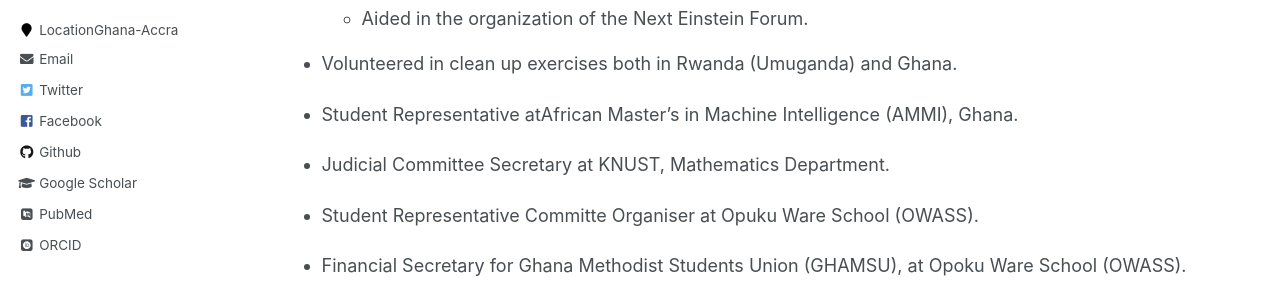
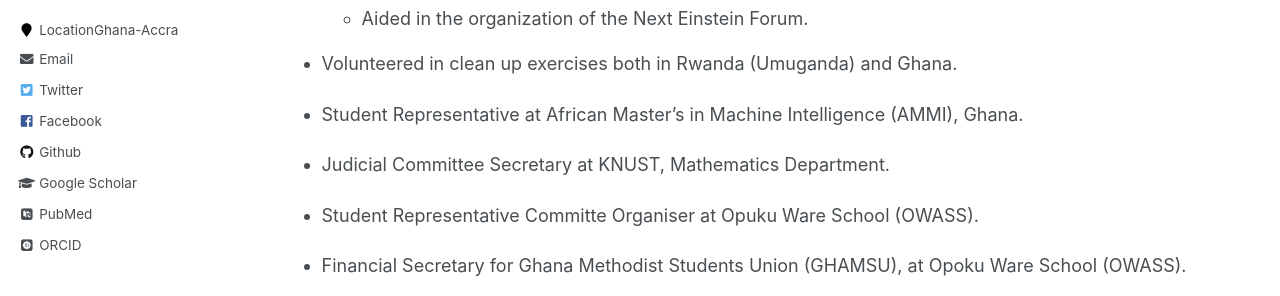
Before and after one commit to EmmanuelOwusu/EmmanuelOwusu.github.io, a Jekyll site: the page built from _pages/cv.md, in a window 1280 px wide and 900 px high, scrolled down 1885 px. Shown: the part 400-696 px from the top of the window. Built offline with Jekyll 4.4.1, drawn with Linux system fonts in a browser that asks for light colours; some web fonts are replaced.

Commit message:
Updated CV
Updated CV

```diff
--- a/_pages/cv.md
+++ b/_pages/cv.md
@@ -72,7 +72,7 @@ Service and leadership
 
 * Volunteered in clean up exercises both in Rwanda (Umuganda)  and Ghana.
 
-* Student Representative  atAfrican Master's in Machine Intelligence (AMMI), Ghana.
+* Student Representative  at African Master's in Machine Intelligence (AMMI), Ghana.
 
 * Judicial Committee Secretary at KNUST, Mathematics Department.
 
```
